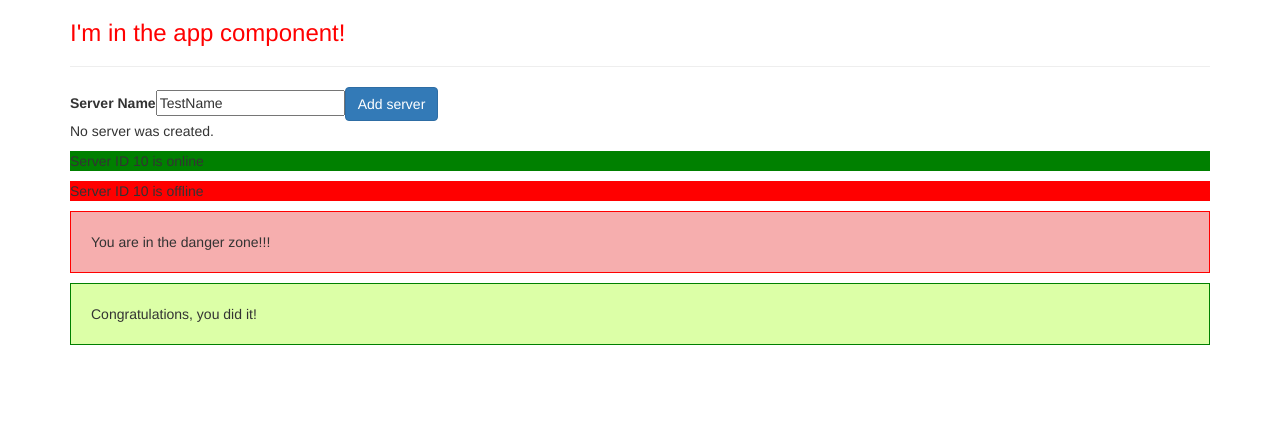
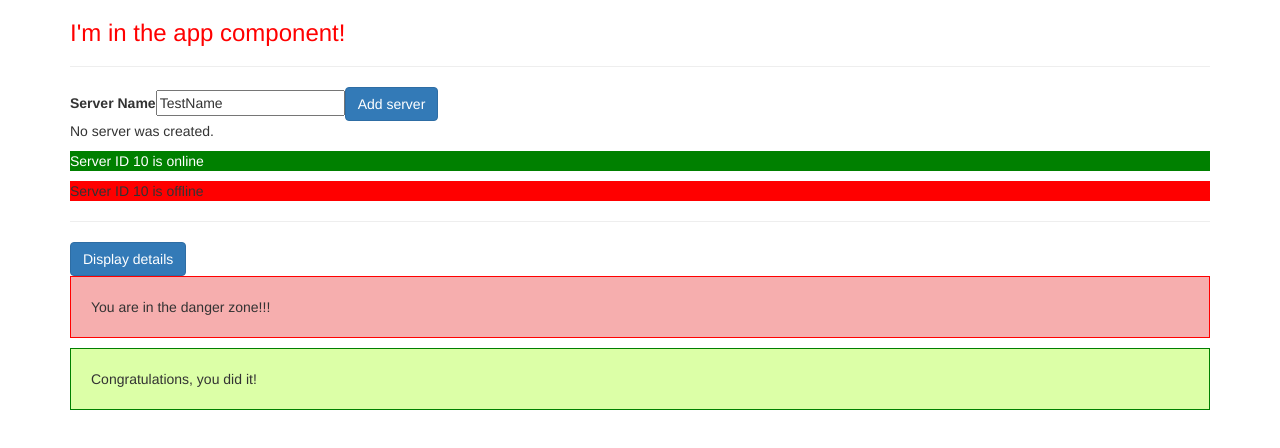
Before and after one commit to li-mikhail/angular-app, an Angular app in the folder angular-app/: page / in a window 1280 px wide. Shown: the top 448 px of the page. Built offline with nearby package versions, Linux system fonts and the light colour scheme.

Commit message:
add list of dates

```diff
--- a/angular-app/src/app/server/server.component.html
+++ b/angular-app/src/app/server/server.component.html
@@ -1 +1,4 @@
-<p [ngStyle]="{backgroundColor: getColor()}"> {{ 'Server' }} ID {{ serverID }} is {{ getServerStatus() }}</p>
+<p
+  [ngStyle]="{backgroundColor: getColor()}"
+  [ngClass]="{online: serverStatus === 'online'}">
+  {{ 'Server' }} ID {{ serverID }} is {{ getServerStatus() }}</p>
--- a/angular-app/src/app/server/server.component.ts
+++ b/angular-app/src/app/server/server.component.ts
@@ -2,7 +2,12 @@ import { Component } from '@angular/core';
 
 @Component({
   selector: 'app-server',
-  templateUrl: './server.component.html'
+  templateUrl: './server.component.html',
+  styles: [`
+    .online {
+      color: white;
+    }
+  `]
 })
 export class ServerComponent {
   serverID: number = 10;
--- a/angular-app/src/app/servers/servers.component.css
+++ b/angular-app/src/app/servers/servers.component.css
@@ -0,0 +1,3 @@
+.white-text {
+  color: white;
+}
--- a/angular-app/src/app/servers/servers.component.html
+++ b/angular-app/src/app/servers/servers.component.html
@@ -27,5 +27,18 @@
 <ng-template #noServer>
   <p> No server was created.</p>
 </ng-template>
-<app-server></app-server>
-<app-server></app-server>
+<app-server *ngFor="let server of servers"></app-server>
+
+<hr>
+<!-- <button
+  class="btn btn-primary"
+  (click)="isInfoShown = !isInfoShown">Display details</button> -->
+<button
+  class="btn btn-primary"
+  (click)="onShowInfo()">Display details</button>
+<p *ngIf="isInfoShown">Secret password = tuna</p>
+<div
+  *ngFor="let buttonClick of buttonClicks; let i = index"
+  [ngStyle]="{ backgroundColor: i >= 4 ? 'blue' : 'transparent' }"
+  [ngClass]="{ 'white-text': i >= 4}"
+>{{ buttonClick }}</div>
--- a/angular-app/src/app/servers/servers.component.ts
+++ b/angular-app/src/app/servers/servers.component.ts
@@ -15,6 +15,9 @@ export class ServersComponent implements OnInit {
   serverName = 'TestName';
   //userName = '';
   serverCreated = false;
+  servers = ['Testserver 1', 'Testserver 2'];
+  isInfoShown = false;
+  buttonClicks = [];
 
   constructor() {
     setTimeout(() => {
@@ -28,10 +31,17 @@ export class ServersComponent implements OnInit {
 
   onCreateServer() {
     this.serverCreated = true;
+    this.servers.push(this.serverName);
     this.serverCreationStatus = 'Server was created. Name is ' + this.serverName;
   }
 
   onUpdateServerName(event: Event) {
     this.serverName = (event.target as HTMLInputElement).value;
   }
+
+  onShowInfo() {
+    this.isInfoShown = !this.isInfoShown;
+    //
+    this.buttonClicks.push(new Date());
+  }
 }
```
